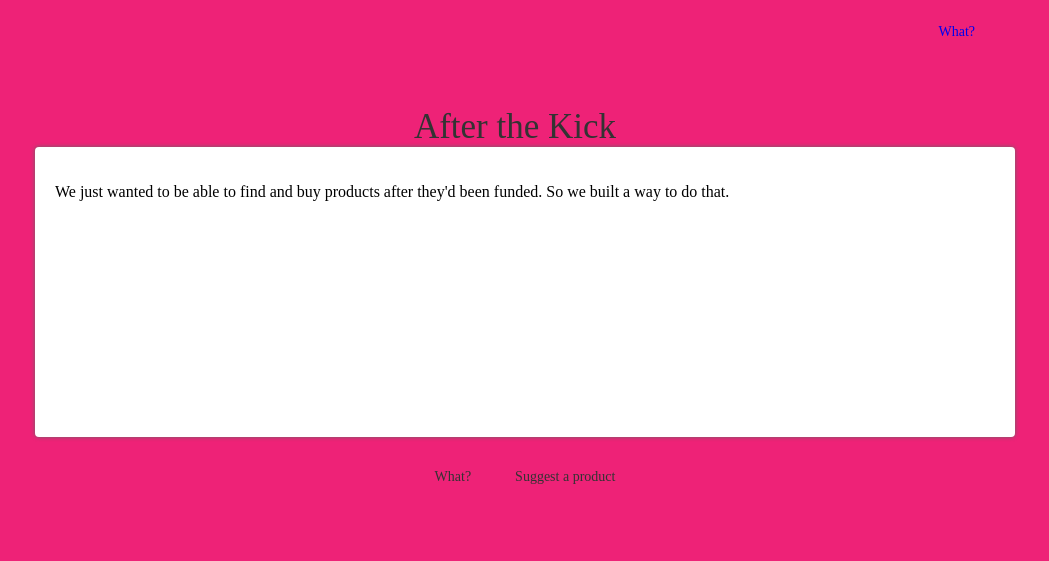
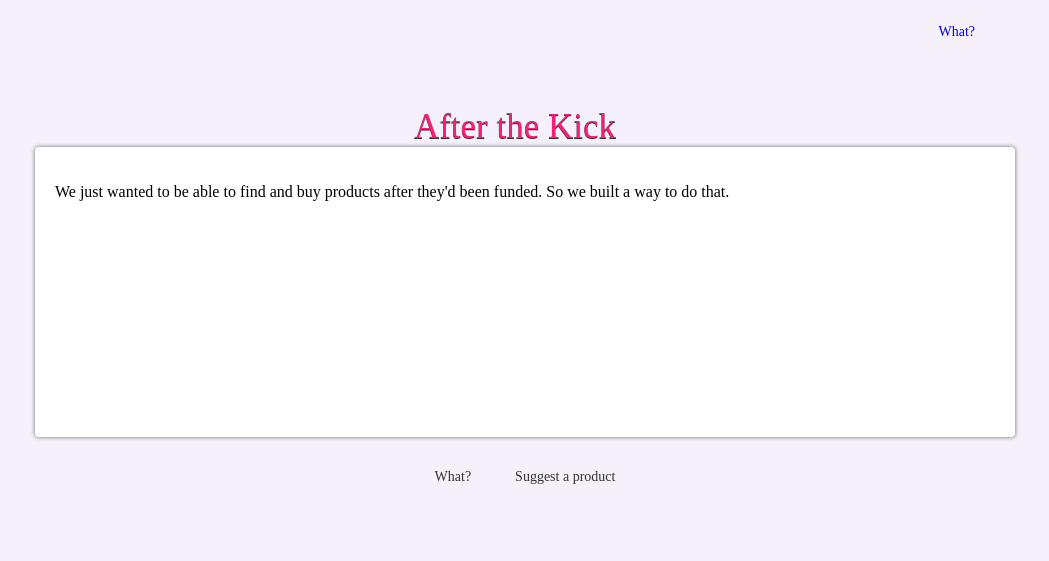
Before and after one commit to lanthe/after-the-kick, a PHP site: page /about.php in a window 1280 px wide. Shown: the top 561 px of the page, without its empty margins (115-1164 px from the left). Run offline with PHP 8.4, Linux system fonts and the light colour scheme; some libraries are stand-ins or nearby versions; some web fonts are replaced.

Commit message:
[ikc] less shocking css

```diff
--- a/lip.css
+++ b/lip.css
@@ -12,6 +12,8 @@ a.logo_text {
 	color: #333;
 	text-decoration:none;
 	font-family: Skranji;
+	color: #E27;
+	text-shadow: 0 1px #333;
 }
 
 a.logo_text:hover {
@@ -21,7 +23,7 @@ a.logo_text:hover {
 /* whole page */
 
 body {
-  background-color:#E27;
+  background-color:#F5F0FA;
 }
 
 div.center_column  {
--- a/settings.php
+++ b/settings.php
@@ -6,6 +6,8 @@ function site_name() {
 			return "Indie Went Went";
 		case "afterthekick.com":
 			return "After the Kick";
+		case "kickfollower.com":
+				return "Kick Follower";
 		case "localhost":
 		default:
 			return "After the Kick";
```
